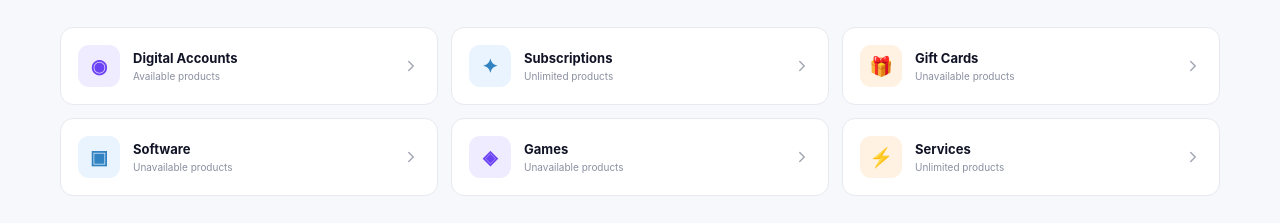
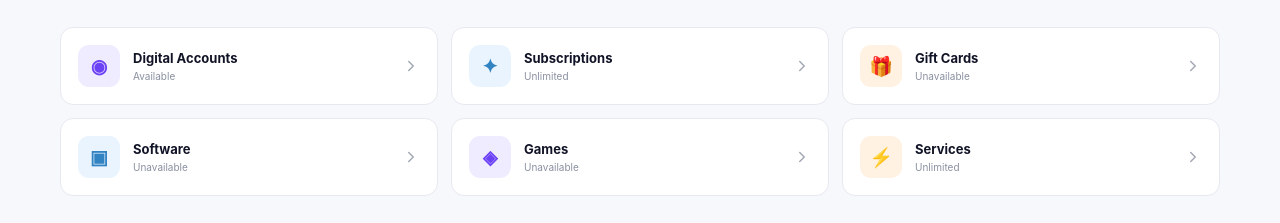
Before and after one commit to justiceeby4/Masayoshihub, a Next.js app: page /categories in a window 1280 px wide. Shown: the part 295-518 px from the top of the page. Built offline with nearby package versions, Linux system fonts and the light colour scheme; no server answers.

Commit message:
Update page.tsx

```diff
--- a/app/categories/page.tsx
+++ b/app/categories/page.tsx
@@ -23,7 +23,7 @@ export default function Categories() {
 
               <div>
                 <h3>{c.name}</h3>
-                <p>{c.count} products</p>
+                <p>{c.count}</p>
               </div>
 
               <ChevronRight className="cat-arrow" size={18} />
```
